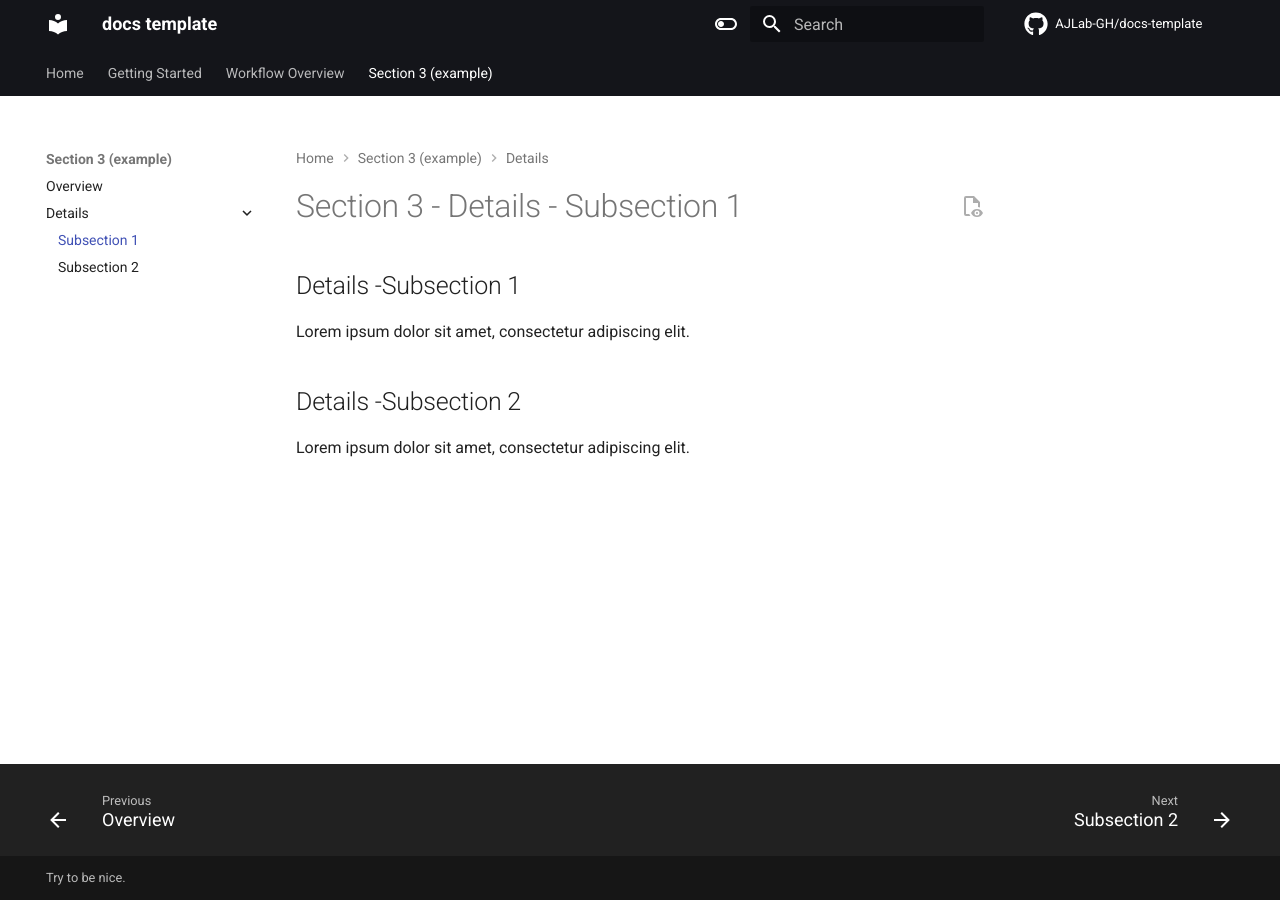
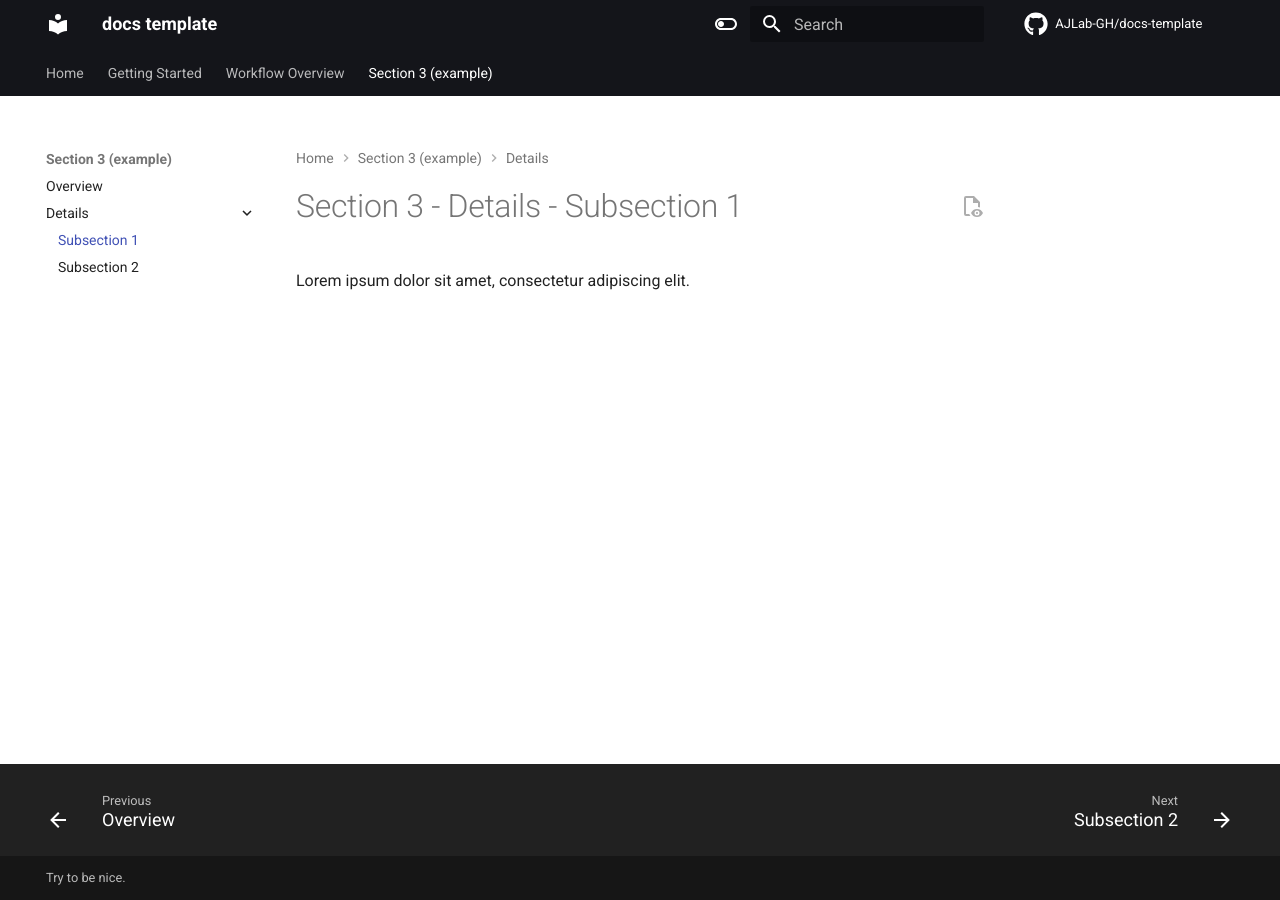
Before and after one commit to ajlab-gh/docs-template, an MkDocs documentation site: the page built from docs/section-3/details/subsection-1.md, in a window 1280 px wide. Built offline with MkDocs 1.6.1 and Material for MkDocs 9.7.7, drawn with Linux system fonts in a browser that asks for light colours; comment, search, counter and statistics services are not loaded.

Commit message:
restored docs/section-3/details/subsection-1.md to commit hash 7c0cec4

```diff
--- a/docs/section-3/details/subsection-1.md
+++ b/docs/section-3/details/subsection-1.md
@@ -1,9 +1,3 @@
 # Section 3 - Details - Subsection 1
 
-## Details -Subsection 1
-
 Lorem ipsum dolor sit amet, consectetur adipiscing elit.
-
-## Details -Subsection 2
-
-Lorem ipsum dolor sit amet, consectetur adipiscing elit.
```
